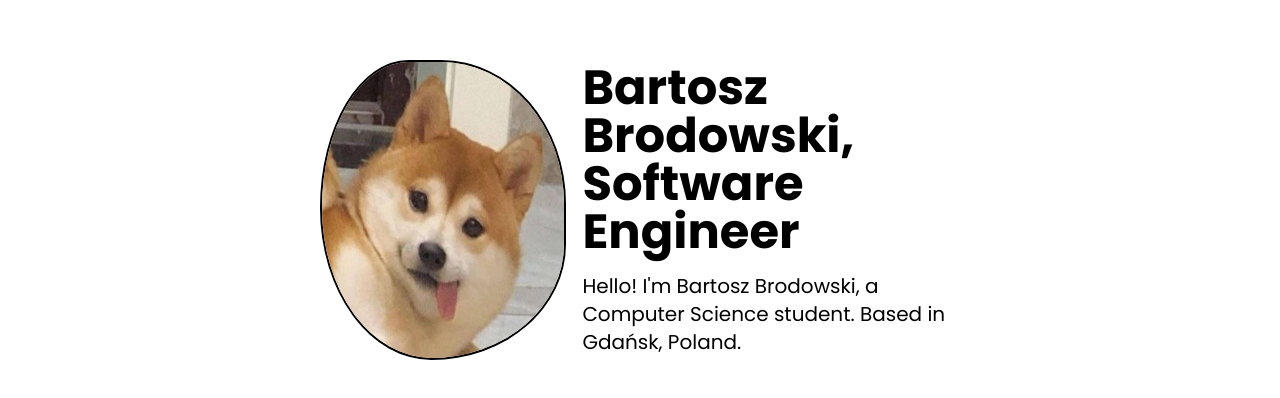
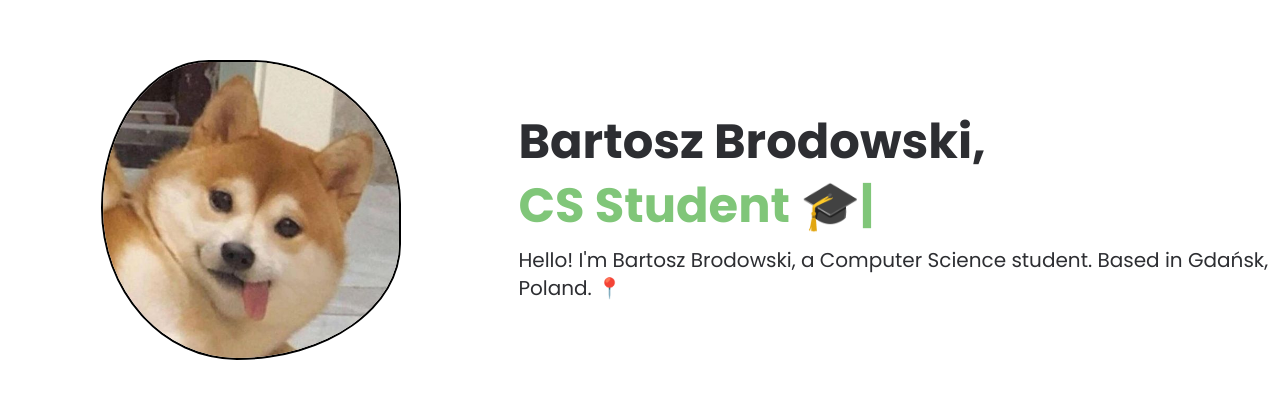
Before and after one commit to BartoszBrodowski/old-portfolio, a React (Vite) app: page / in a window 1280 px wide. Shown: the part 190-588 px from the top of the page. Built offline with nearby package versions, Linux system fonts and the light colour scheme.

Commit message:
Add typewriter and unicode to Introduction component

```diff
--- a/package.json
+++ b/package.json
@@ -13,7 +13,8 @@
     "react": "^18.2.0",
     "react-dom": "^18.2.0",
     "react-hook-form": "^7.44.3",
-    "react-router-dom": "^6.12.1"
+    "react-router-dom": "^6.12.1",
+    "react-type-animation": "^3.1.0"
   },
   "devDependencies": {
     "@types/react": "^18.0.37",
--- a/src/App.tsx
+++ b/src/App.tsx
@@ -2,7 +2,7 @@ import Introduction from './components/Introduction';
 
 function App() {
 	return (
-		<div className='w-1/2 m-auto font-poppins'>
+		<div className='w-[1280px] m-auto font-poppins text-main-black'>
 			<Introduction />
 		</div>
 	);
--- a/src/components/Introduction/index.tsx
+++ b/src/components/Introduction/index.tsx
@@ -1,17 +1,25 @@
-// import '../../index.css';
+import { TypeAnimation } from 'react-type-animation';
 
 import ProfileImage from '../ProfileImage';
 
 const Introduction = () => {
 	return (
-		<div className='grid grid-cols-5 gap-4'>
-			<div className='col-span-2'>
+		<div className='grid grid-cols-5 gap-4 h-screen'>
+			<div className='col-span-2 flex justify-center items-center'>
 				<ProfileImage />
 			</div>
-			<div className='col-span-3 flex flex-col justify-center gap-4'>
-				<span className='font-bold text-5xl'>Bartosz Brodowski, Software Engineer</span>
+			<div className='flex col-span-3 flex flex-col justify-center gap-4'>
+				<span className='font-bold text-5xl'>Bartosz Brodowski,</span>
+				<span className='font-bold text-5xl text-main-green'>
+					<TypeAnimation
+						sequence={['Software Engineer 💻', 2000, 'CS Student 🎓', 2000]}
+						wrapper='span'
+						speed={50}
+						repeat={Infinity}
+					/>
+				</span>
 				<span className='text-xl'>
-					Hello! I'm Bartosz Brodowski, a Computer Science student. Based in Gdańsk, Poland.
+					Hello! I'm Bartosz Brodowski, a Computer Science student. Based in Gdańsk, Poland. 📍
 				</span>
 			</div>
 		</div>
--- a/src/components/ProfileImage/index.tsx
+++ b/src/components/ProfileImage/index.tsx
@@ -4,7 +4,7 @@ const ProfileImage = () => {
 	return (
 		<div>
 			<img
-				className='animate-image-flow border-2 border-black w-[300px] h-[300px]'
+				className='animate-image-flow border-2 border-black w-[300px] h-[300px] bg-no-repeat'
 				src='src/assets/shiba.png'
 				alt='Shiba'
 			/>
--- a/tailwind.config.js
+++ b/tailwind.config.js
@@ -14,20 +14,20 @@ export default {
 			boxShadow: {
 				image: 'box-shadow 15px 15px 50px rgba(0,0,0,0.2)',
 			},
+			backgroundImage: {
+				'profile-image': 'url(./src//assets/images/shina.png)',
+			},
 			keyframes: {
 				'image-flow': {
 					'0%': {
 						'border-radius': '60% 40% 30% 70% / 60% 30% 70% 40%',
-						background: 'linear-gradient(45deg, var(--primary) 0%, var(--secondary) 100%)',
 					},
 					'50%': {
 						'border-radius': '30% 60% 70% 40% / 50% 60% 30% 60%',
-						background: 'linear-gradient(45deg, var(--third) 0%, var(--secondary) 100%)',
 					},
 
 					'100%': {
 						'border-radius': '60% 40% 30% 70% / 60% 30% 70% 40%',
-						background: 'linear-gradient(45deg, var(--primary) 0%, var(--secondary) 100%)',
 					},
 				},
 			},
```
Also changed, not shown: 1 other file (tests, documents, lock files or other folders).
